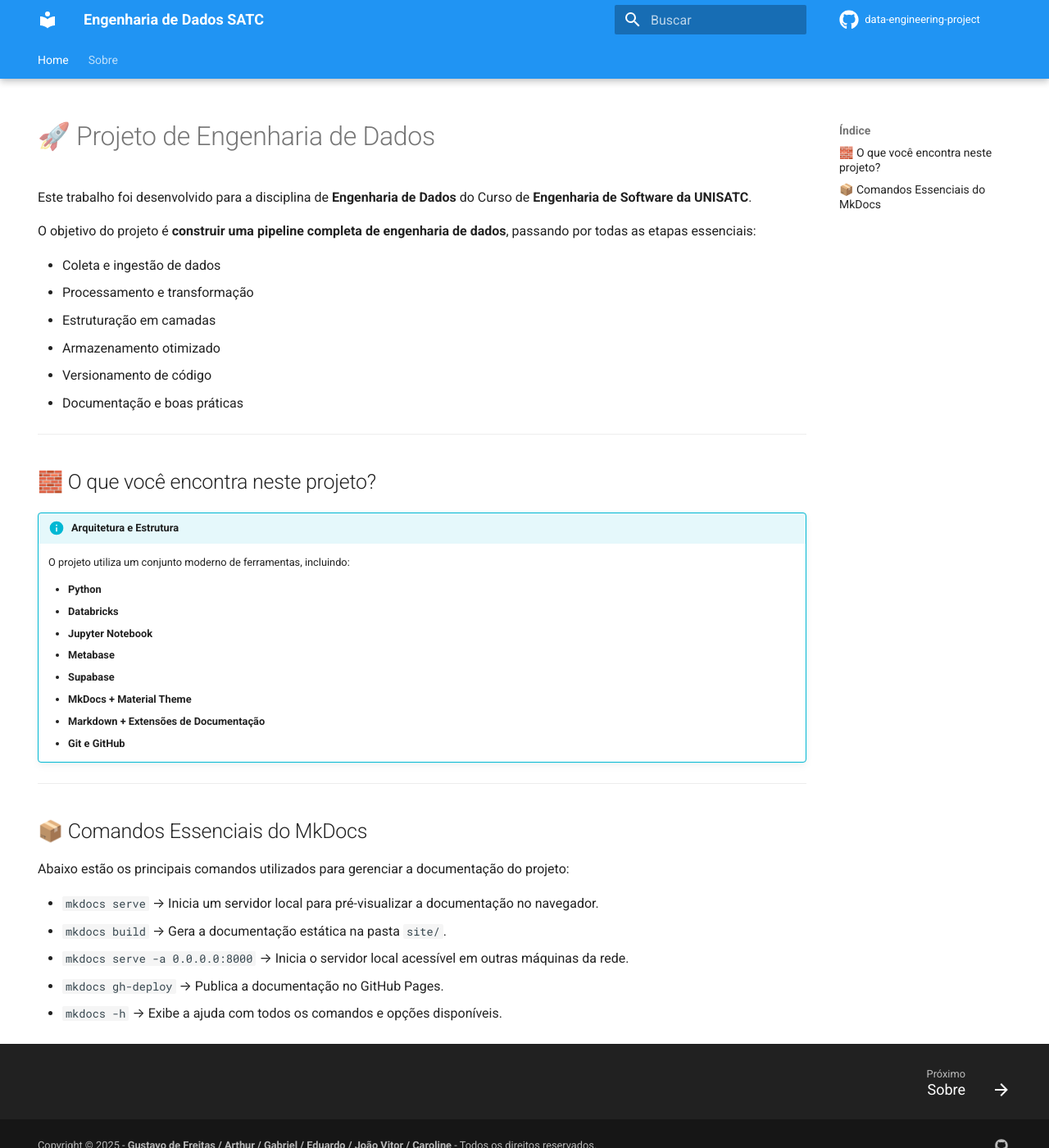
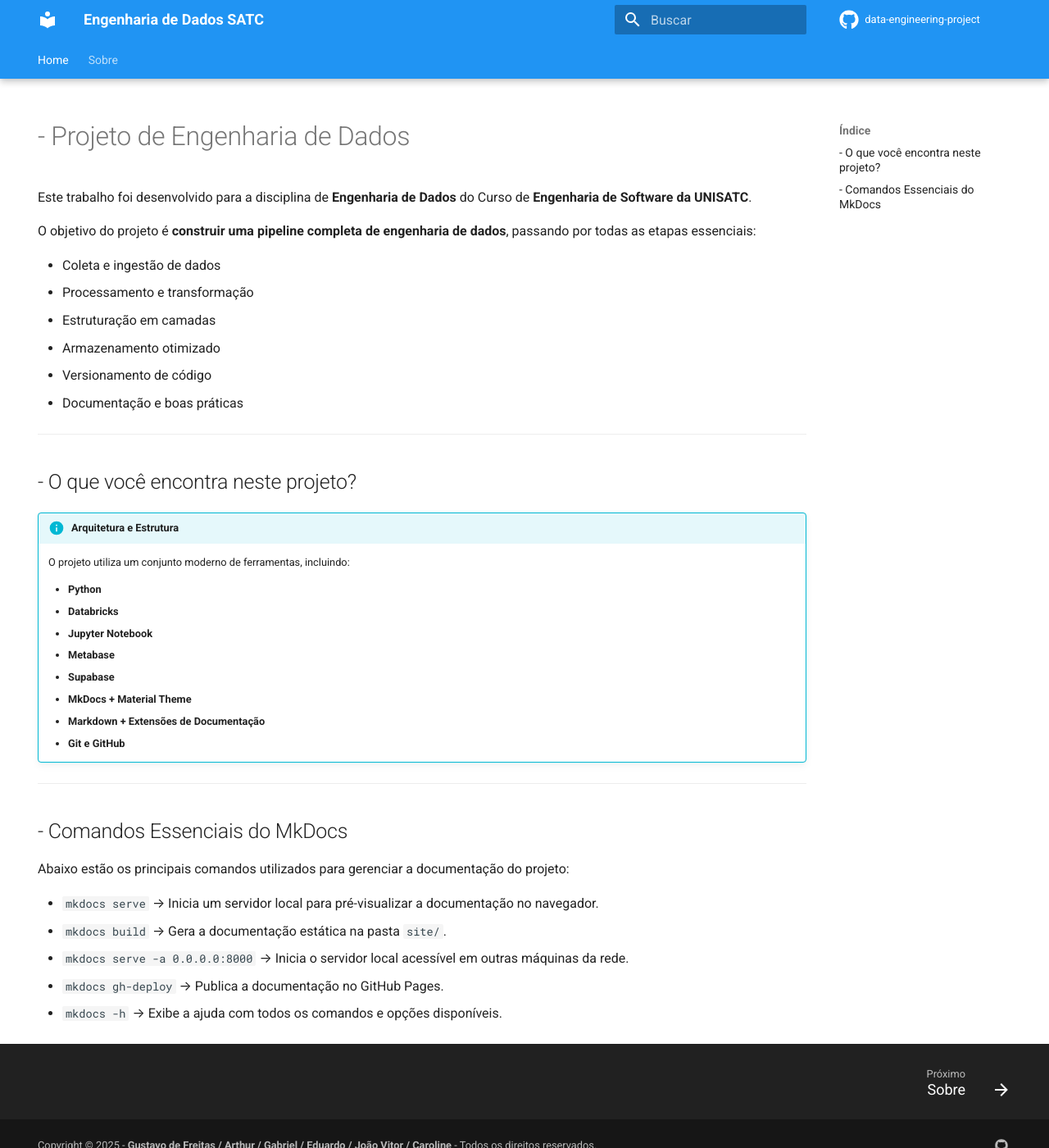
Before and after one commit to data-engineering-project-satc/data-engineering-project, an MkDocs documentation site: the page built from docs/index.md, in a window 1280 px wide and 1400 px high. Shown: the whole window at 82% size. Built offline with MkDocs 1.6.1 and Material for MkDocs 9.7.7, drawn with Linux system fonts in a browser that asks for light colours.

```diff
--- a/docs/index.md
+++ b/docs/index.md
@@ -3,7 +3,7 @@ hide:
   - navigation
 ---
 
-# 🚀 Projeto de Engenharia de Dados
+# - Projeto de Engenharia de Dados
 
 Este trabalho foi desenvolvido para a disciplina de **Engenharia de Dados** do Curso de **Engenharia de Software da UNISATC**.
 
@@ -18,7 +18,7 @@ O objetivo do projeto é **construir uma pipeline completa de engenharia de dado
 
 ---
 
-## 🧱 O que você encontra neste projeto?
+## - O que você encontra neste projeto?
 
 !!! info "Arquitetura e Estrutura"
     O projeto utiliza um conjunto moderno de ferramentas, incluindo:
@@ -34,7 +34,7 @@ O objetivo do projeto é **construir uma pipeline completa de engenharia de dado
 
 ---
 
-## 📦 Comandos Essenciais do MkDocs
+## - Comandos Essenciais do MkDocs
 
 Abaixo estão os principais comandos utilizados para gerenciar a documentação do projeto:
 
```
